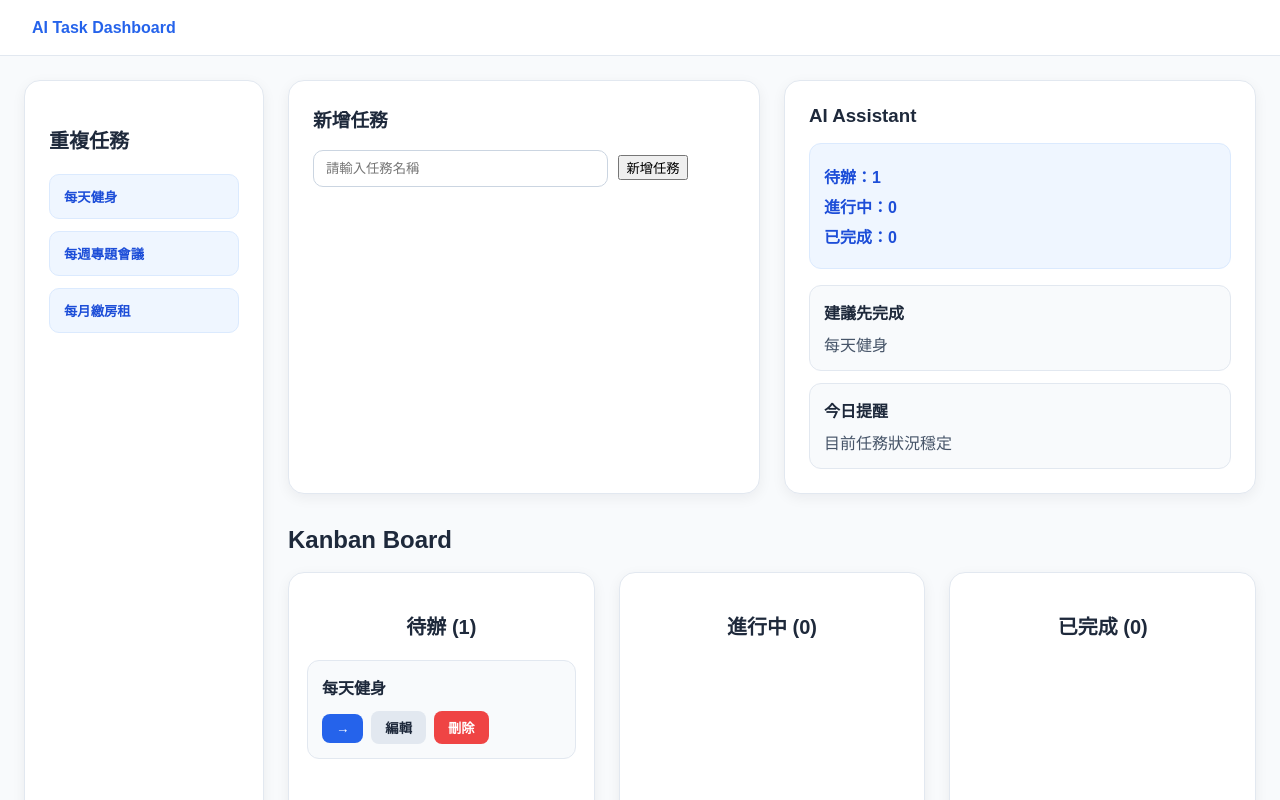
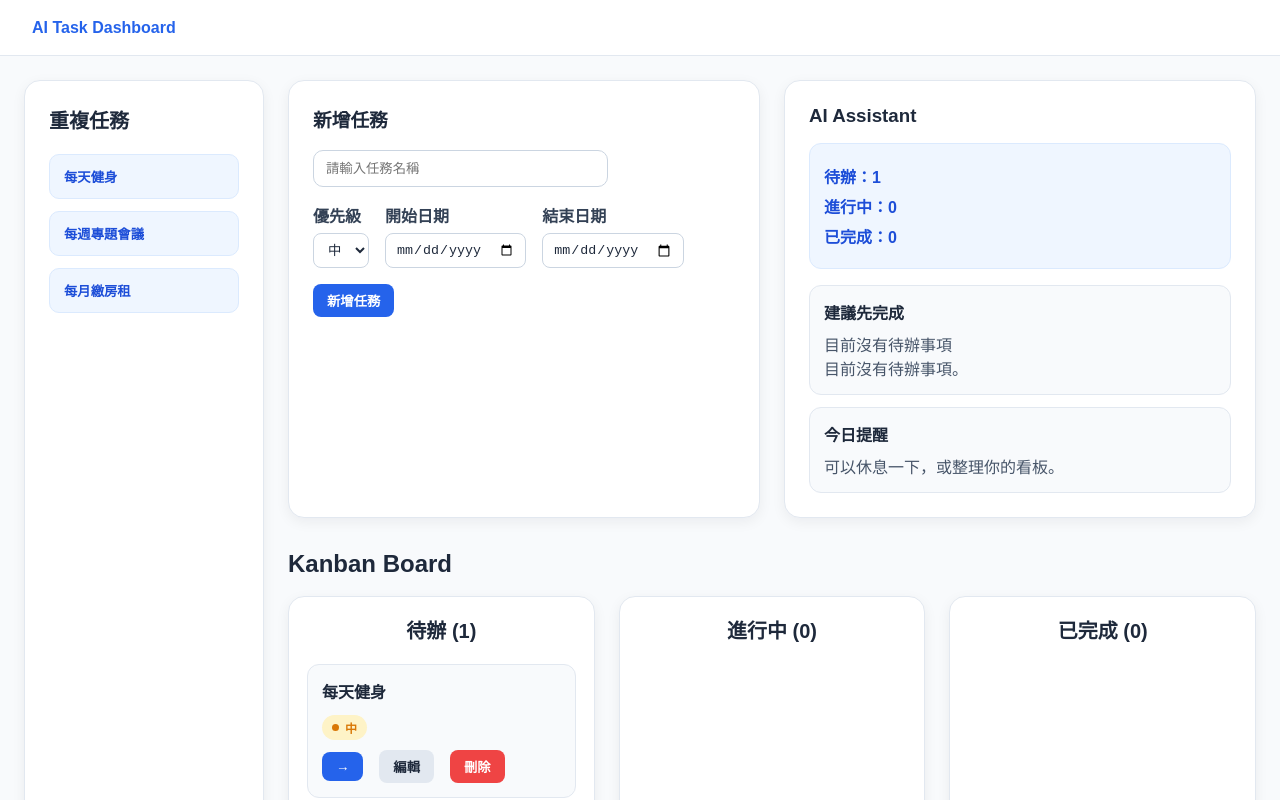
Before and after one commit to Wilson0318-hub/ai-task-dashboard, a React (Vite) app: page /board in a window 1280 px wide. Both pictures are taken after a click on the button "每天健身". Shown: the top 800 px of the page. Built offline with nearby package versions, Linux system fonts and the light colour scheme.

Commit message:
feat: add priority and assistant suggestion logic

```diff
--- a/src/components/AIAssistantPanel.jsx
+++ b/src/components/AIAssistantPanel.jsx
@@ -1,4 +1,8 @@
-function AIAssistantPanel ({ tasks }){
+import getAssistantSuggestion from "../utils/getAssistantSuggestion";
+
+function AIAssistantPanel({ tasks }) {
+  const suggestion = getAssistantSuggestion(tasks);
+
   const todoTasks = tasks.filter(
     task => task.status === "todo"
   );
@@ -11,18 +15,7 @@ function AIAssistantPanel ({ tasks }){
     task => task.status === "done"
   );
 
-    const suggestedTask = todoTasks[0];
-
-    let message = "目前任務狀況穩定";
-
-    if(todoTasks.length > 5){
-        message = "待辦事項偏多，建議先整理優先順序。";
-    } else if (doingTasks.length > 3) {
-        message = "進行中的任務較多，建議先完成手上的工作。";
-    } else if (doneTasks.length >= 5) {
-        message = "今天完成很多任務，做得不錯！";
-    }
-    return(
+  return (
     <div className="ai-panel">
       <h3>AI Assistant</h3>
 
@@ -36,20 +29,20 @@ function AIAssistantPanel ({ tasks }){
         <h4>建議先完成</h4>
 
         <p>
-                {suggestedTask
-                    ? suggestedTask.text
+            {suggestion.task
+            ? suggestion.task.text
             : "目前沒有待辦事項"}
         </p>
+
+        <p>{suggestion.reason}</p>
         </div>
 
         <div className="ai-section">
         <h4>今日提醒</h4>
-                <p>{message}</p>
+        <p>{suggestion.reminder}</p>
       </div>
-
     </div>
-
-    )
+  );
 }
 
 export default AIAssistantPanel;
--- a/src/components/TaskCard.jsx
+++ b/src/components/TaskCard.jsx
@@ -4,13 +4,43 @@ function TaskCard({
   deleteTask,
   editTask
 }) {
+  const priorityLabel = {
+    high: "高",
+    medium: "中",
+    low: "低"
+  };
+
+  const priorityClass = {
+    high: "priority-high",
+    medium: "priority-medium",
+    low: "priority-low"
+  };
+
+  const taskPriority = task.priority || "medium";
+
   return (
     <div className="task-card">
       <p className="task-card-title">{task.text}</p>
 
-      {
-        task.status !== "done" && (
-          <button className="btn-primary" onClick={() =>moveTask(task.id)}>
+      <div className="task-card-meta">
+        <span className={`priority-badge ${priorityClass[taskPriority]}`}>
+          <span className="priority-dot"></span>
+          {priorityLabel[taskPriority]}
+        </span>
+      </div>
+
+      {(task.startDate || task.endDate) && (
+        <p className="task-date">
+          日期：{task.startDate || "未設定"} ~ {task.endDate || "未設定"}
+        </p>
+      )}
+
+      <div className="task-card-actions">
+        {task.status !== "done" && (
+          <button
+            className="btn-primary"
+            onClick={() => moveTask(task.id)}
+          >
             →
           </button>
         )}
@@ -22,10 +52,13 @@ function TaskCard({
           編輯
         </button>
 
-      <button className="btn-danger" onClick={()=> deleteTask(task.id)}>
+        <button
+          className="btn-danger"
+          onClick={() => deleteTask(task.id)}
+        >
           刪除
         </button>
-
+      </div>
     </div>
   );
 }
--- a/src/components/TaskInput.jsx
+++ b/src/components/TaskInput.jsx
@@ -1,33 +1,69 @@
-function TaskInput ({
+function TaskInput({
   taskText,
   setTaskText,
+  priority,
+  setPriority,
+  startDate,
+  setStartDate,
+  endDate,
+  setEndDate,
   addTask
-}){
-
-    return(
+}) {
+  return (
     <div className="task-input-card">
-
-            <h3>
-                新增任務
-            </h3>
+      <h3>新增任務</h3>
 
       <input
         className="task-input"
         type="text"
         placeholder="請輸入任務名稱"
         value={taskText}
-            onChange={(e)=>
-                setTaskText(e.target.value)
-            }
+        onChange={(e) => setTaskText(e.target.value)}
       />
 
+      <div className="task-setting-row">
+        <label>
+          優先級
+          <select
+            className="task-select"
+            value={priority}
+            onChange={(e) => setPriority(e.target.value)}
+          >
+            <option value="high">高</option>
+            <option value="medium">中</option>
+            <option value="low">低</option>
+          </select>
+        </label>
+
+        <label>
+          開始日期
+          <input
+            className="task-time"
+            type="date"
+            value={startDate}
+            onChange={(e) => setStartDate(e.target.value)}
+          />
+        </label>
+
+        <label>
+          結束日期
+          <input
+            className="task-time"
+            type="date"
+            value={endDate}
+            onChange={(e) => setEndDate(e.target.value)}
+          />
+        </label>
+      </div>
+
       <button
+        className="btn-primary"
         onClick={addTask}
       >
         新增任務
       </button>
     </div>
-    )
+  );
 }
 
 export default TaskInput;
--- a/src/pages/Board.jsx
+++ b/src/pages/Board.jsx
@@ -3,11 +3,14 @@ import KanbanBoard from "../components/KanbanBoard";
 import TaskInput from "../components/TaskInput";
 import { useState } from "react";
 import "../styles/Board.css";
-import useLocalStorage
-from "../hooks/useLocalStorage";
+import useLocalStorage from "../hooks/useLocalStorage";
 import AIAssistantPanel from "../components/AIAssistantPanel";
 
 function Board() {
+
+  const [priority, setPriority] = useState("medium");
+  const [startDate, setStartDate] = useState("");
+  const [endDate, setEndDate] = useState("");
 
   const [recurringTasks] = useState([
   {
@@ -28,7 +31,9 @@ function Board() {
     const newTask = {
       id: Date.now(),
       text: text,
-      status: "todo"
+      status: "todo",
+      startDate: "",
+      endDate: ""
     };
 
     setTasks([
@@ -51,10 +56,13 @@ function Board() {
       return;
     }
 
-    const newTask ={
+    const newTask = {
       id: Date.now(),
       text: taskText,
-      status: "todo"
+      status: "todo",
+      priority,
+      startDate,
+      endDate
     };
 
     setTasks([
@@ -63,6 +71,9 @@ function Board() {
     ]);
 
     setTaskText("");
+    setPriority("medium");
+    setStartDate("");
+    setEndDate("");
 
 
   };
@@ -102,7 +113,7 @@ function Board() {
     );
 
     setTasks(updateTasks);
-  }
+  };
 
   const editTask = (taskId) =>{
     const newText = prompt("請輸入新的任務");
@@ -136,6 +147,12 @@ function Board() {
           <TaskInput
             taskText={taskText}
             setTaskText={setTaskText}
+            priority={priority}
+            setPriority={setPriority}
+            startDate={startDate}
+            setStartDate={setStartDate}
+            endDate={endDate}
+            setEndDate={setEndDate}
             addTask={addTask}
           />
 
@@ -144,10 +161,11 @@ function Board() {
           />
         </div>
         <KanbanBoard
-          tasks = {tasks}
+          tasks={tasks}
           moveTask={moveTask}
           deleteTask={deleteTask}
-          editTask={editTask} />
+          editTask={editTask}
+        />
       </div>
     </div>
   );
--- a/src/styles/Board.css
+++ b/src/styles/Board.css
@@ -1,4 +1,6 @@
-/* ===== Global Layout ===== */
+/* ================================
+   Global Layout
+================================ */
 
 .board-layout {
   display: flex;
@@ -14,7 +16,10 @@
   flex: 1;
 }
 
-/* ===== Navbar ===== */
+
+/* ================================
+   Navbar
+================================ */
 
 .navbar {
   height: 56px;
@@ -32,7 +37,10 @@
   font-size: 16px;
 }
 
-/* ===== Sidebar ===== */
+
+/* ================================
+   Sidebar
+================================ */
 
 .sidebar {
   width: 240px;
@@ -47,7 +55,7 @@
 .sidebar-title {
   font-size: 20px;
   font-weight: 700;
-  margin-bottom: 20px;
+  margin: 0 0 20px 0;
   color: #1e293b;
 }
 
@@ -69,7 +77,10 @@
   background-color: #dbeafe;
 }
 
-/* ===== Top Section ===== */
+
+/* ================================
+   Top Section
+================================ */
 
 .top-section {
   display: grid;
@@ -77,6 +88,11 @@
   gap: 24px;
   margin-bottom: 32px;
 }
+
+
+/* ================================
+   Task Input
+================================ */
 
 .task-input-card {
   background-color: #ffffff;
@@ -87,8 +103,7 @@
 }
 
 .task-input-card h3 {
-  margin-top: 0;
-  margin-bottom: 18px;
+  margin: 0 0 18px 0;
   color: #1e293b;
 }
 
@@ -108,7 +123,36 @@
   box-shadow: 0 0 0 3px rgba(37, 99, 235, 0.15);
 }
 
-/* ===== AI Panel ===== */
+.task-setting-row {
+  display: flex;
+  gap: 16px;
+  margin-top: 16px;
+  margin-bottom: 16px;
+  align-items: center;
+  flex-wrap: wrap;
+}
+
+.task-setting-row label {
+  display: flex;
+  flex-direction: column;
+  gap: 6px;
+  font-weight: 600;
+  color: #334155;
+}
+
+.task-select,
+.task-time {
+  padding: 8px 10px;
+  border-radius: 8px;
+  border: 1px solid #cbd5e1;
+  background-color: #ffffff;
+  color: #1e293b;
+}
+
+
+/* ================================
+   AI Assistant Panel
+================================ */
 
 .ai-panel {
   background-color: #ffffff;
@@ -119,8 +163,7 @@
 }
 
 .ai-panel h3 {
-  margin-top: 0;
-  margin-bottom: 16px;
+  margin: 0 0 16px 0;
   color: #1e293b;
 }
 
@@ -156,11 +199,14 @@
   color: #475569;
 }
 
-/* ===== Kanban ===== */
+
+/* ================================
+   Kanban Board
+================================ */
 
 .kanban-title {
   text-align: left;
-  margin-bottom: 18px;
+  margin: 0 0 18px 0;
   font-size: 24px;
   font-weight: 800;
   color: #1e293b;
@@ -187,11 +233,14 @@
   text-align: center;
   font-size: 20px;
   font-weight: 800;
-  margin-bottom: 20px;
+  margin: 0 0 20px 0;
   color: #1e293b;
 }
 
-/* ===== Task Card ===== */
+
+/* ================================
+   Task Card
+================================ */
 
 .task-card {
   background-color: #f8fafc;
@@ -208,11 +257,80 @@
   font-weight: 600;
 }
 
-/* ===== Buttons ===== */
+.task-card-meta {
+  display: flex;
+  align-items: center;
+  margin-bottom: 10px;
+}
+
+.task-date {
+  font-size: 13px;
+  color: #64748b;
+  margin: 8px 0 12px 0;
+}
+
+.task-card-actions {
+  display: flex;
+  align-items: center;
+  gap: 8px;
+}
+
+
+/* ================================
+   Priority Badge
+================================ */
+
+.priority-badge {
+  display: inline-flex;
+  align-items: center;
+  gap: 6px;
+  padding: 4px 10px;
+  border-radius: 999px;
+  font-size: 12px;
+  font-weight: 700;
+}
+
+.priority-dot {
+  width: 7px;
+  height: 7px;
+  border-radius: 50%;
+}
+
+.priority-high {
+  background-color: #fee2e2;
+  color: #dc2626;
+}
+
+.priority-high .priority-dot {
+  background-color: #dc2626;
+}
+
+.priority-medium {
+  background-color: #fef3c7;
+  color: #d97706;
+}
+
+.priority-medium .priority-dot {
+  background-color: #d97706;
+}
+
+.priority-low {
+  background-color: #dcfce7;
+  color: #16a34a;
+}
+
+.priority-low .priority-dot {
+  background-color: #16a34a;
+}
+
+
+/* ================================
+   Buttons
+================================ */
 
 .btn-primary {
   background-color: #2563eb;
-  color: white;
+  color: #ffffff;
   border: none;
   border-radius: 8px;
   padding: 7px 14px;
@@ -242,7 +360,7 @@
 
 .btn-danger {
   background-color: #ef4444;
-  color: white;
+  color: #ffffff;
   border: none;
   border-radius: 8px;
   padding: 7px 14px;
--- /dev/null
+++ b/src/utils/getAssistantSuggestion.js
@@ -0,0 +1,60 @@
+function getAssistantSuggestion(tasks) {
+  const todoTasks = tasks.filter(
+    task => task.status === "todo"
+  );
+
+  const doingTasks = tasks.filter(
+    task => task.status === "doing"
+  );
+
+  const doneTasks = tasks.filter(
+    task => task.status === "done"
+  );
+
+  const highTask = todoTasks.find(
+    task => task.priority === "high"
+  );
+
+  const mediumTask = todoTasks.find(
+    task => task.priority === "medium"
+  );
+
+  const lowTask = todoTasks.find(
+    task => task.priority === "low"
+  );
+
+  const suggestedTask =
+    highTask || mediumTask || lowTask || null;
+
+  if (!suggestedTask) {
+    return {
+      task: null,
+      reason: "目前沒有待辦事項。",
+      reminder: "可以休息一下，或整理你的看板。"
+    };
+  }
+
+  const priorityText = {
+    high: "高",
+    medium: "中",
+    low: "低"
+  };
+
+  let reminder = "目前任務狀況穩定。";
+
+  if (todoTasks.length >= 5) {
+    reminder = "待辦事項偏多，建議先整理優先順序。";
+  } else if (doingTasks.length >= 3) {
+    reminder = "進行中的任務較多，建議先完成手上的工作。";
+  } else if (doneTasks.length >= 5) {
+    reminder = "今天完成很多任務，做得不錯！";
+  }
+
+  return {
+    task: suggestedTask,
+    reason: `此任務為「${priorityText[suggestedTask.priority] || "中"}」優先級，建議優先處理。`,
+    reminder: reminder
+  };
+}
+
+export default getAssistantSuggestion;
```
Lines whose indentation alone changed are shown as unchanged.
